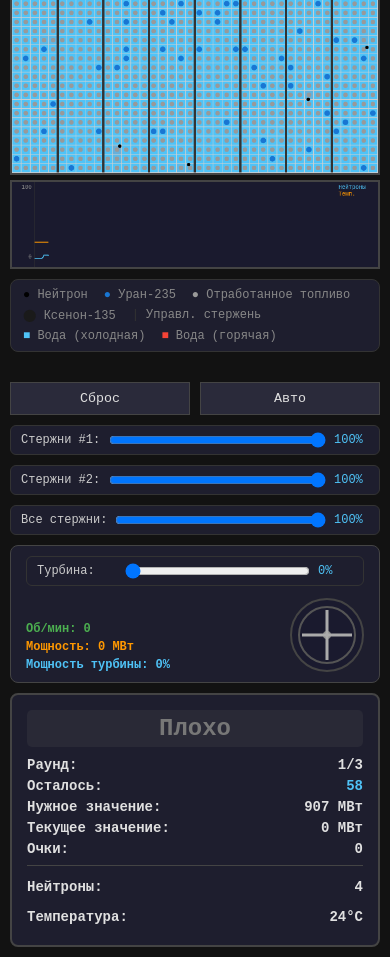
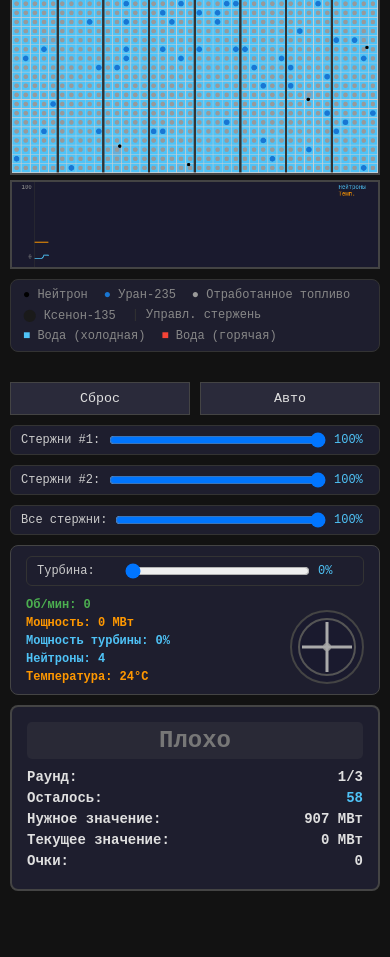
Before and after one commit to nikita42423/sandbox, a plain HTML site: page nuclear/index.html in a window 390 px wide. Shown: the part 55-1012 px from the top of the page. After the commit the page ends 956 px from the top, so only its background shows below. Drawn offline with Linux system fonts and the light colour scheme; animation ran at ten frames a second.

Commit message:
исправлено отображение на телефоне

```diff
--- a/nuclear/index.html
+++ b/nuclear/index.html
@@ -134,6 +134,8 @@
             <span id="turbineRPM">Об/мин: 0</span>
             <span id="turbinePower">Мощность: 0 МВт</span>
             <span id="turbinePercent">Мощность турбины: 0%</span>
+            <span id="mobileNeutrons" class="mobile-only">Нейтроны: 0</span>
+            <span id="mobileTemp" class="mobile-only">Температура: 24°C</span>
           </div>
           <canvas id="fanCanvas" width="70" height="70"></canvas>
         </div>
@@ -160,16 +162,7 @@
           <span class="score-label">Очки:</span>
           <span id="scoreDisplay" class="score-value">0</span>
         </div>
-        <div class="mobile-stats">
-          <div class="score-row">
-            <span class="score-label">Нейтроны:</span>
-            <span id="mobileNeutrons" class="score-value">0</span>
-          </div>
-          <div class="score-row">
-            <span class="score-label">Температура:</span>
-            <span id="mobileTemp" class="score-value">24°C</span>
-          </div>
-        </div>
+
       </div>
     </div>
   </div>
--- a/nuclear/main.js
+++ b/nuclear/main.js
@@ -716,8 +716,8 @@ function drawGraph() {
 
   const mobileNeutronsEl = document.getElementById('mobileNeutrons');
   const mobileTempEl = document.getElementById('mobileTemp');
-  if (mobileNeutronsEl) mobileNeutronsEl.textContent = neutrons.length;
-  if (mobileTempEl) mobileTempEl.textContent = Math.round(currentGraphTemp) + '°C';
+  if (mobileNeutronsEl) mobileNeutronsEl.textContent = 'Нейтроны: ' + neutrons.length;
+  if (mobileTempEl) mobileTempEl.textContent = 'Температура: ' + Math.round(currentGraphTemp) + '°C';
 
   const displayRPM = turbineCurrent > 0 ? Math.max(0, Math.min(1, (currentGraphTemp - TURBINE_TEMP_MIN) / (TURBINE_TEMP_MAX - TURBINE_TEMP_MIN))) * turbineCurrent : 0;
   document.getElementById('turbineRPM').textContent = 'Об/мин: ' + Math.round(displayRPM * 15);
--- a/nuclear/style.css
+++ b/nuclear/style.css
@@ -653,6 +653,18 @@ input[type="range"] {
   display: none;
 }
 
+.mobile-only {
+  display: none;
+}
+
+#mobileNeutrons {
+  color: #4FC3F7;
+}
+
+#mobileTemp {
+  color: #FF9800;
+}
+
 @media (max-width: 768px) {
   .main-layout {
     flex-direction: column;
@@ -683,4 +695,8 @@ input[type="range"] {
     padding-top: 8px;
     border-top: 1px solid #444;
   }
+
+  .mobile-only {
+    display: inline;
+  }
 }
```
